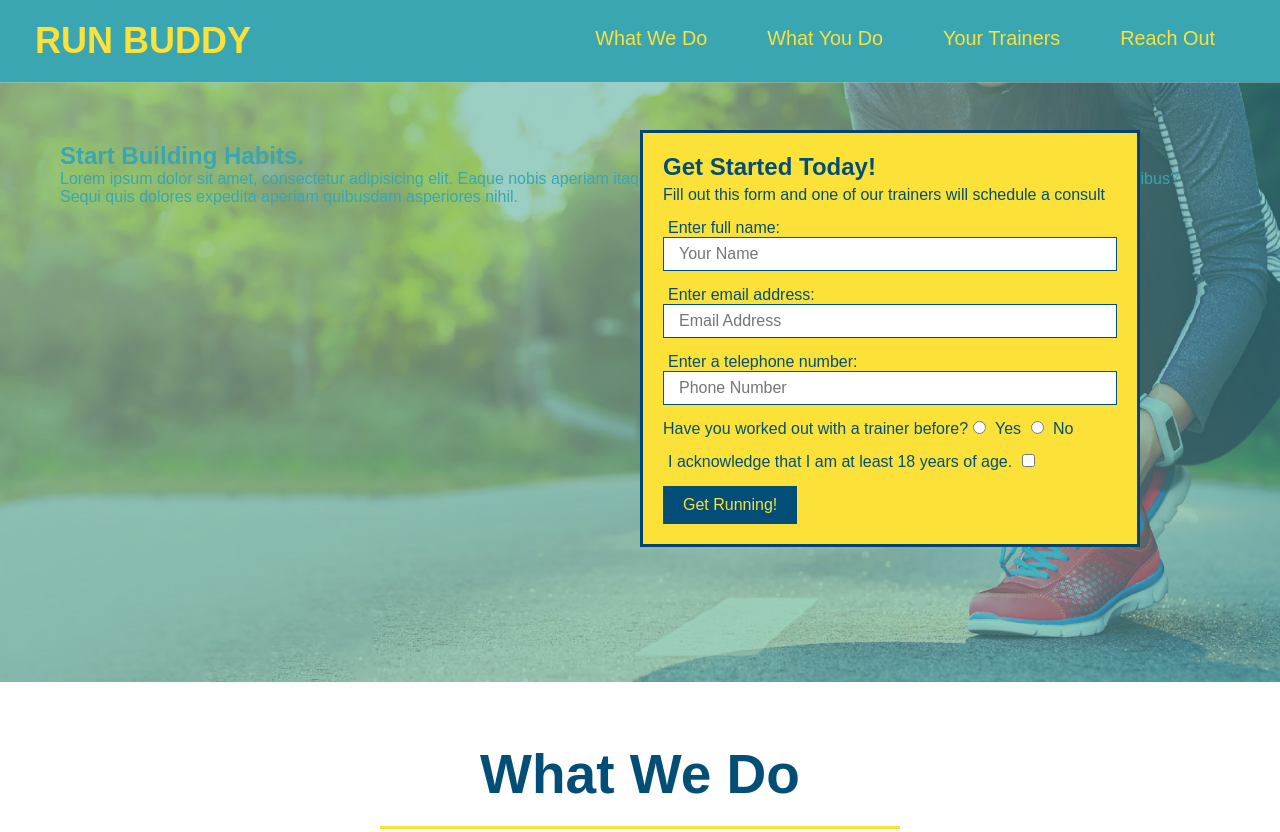
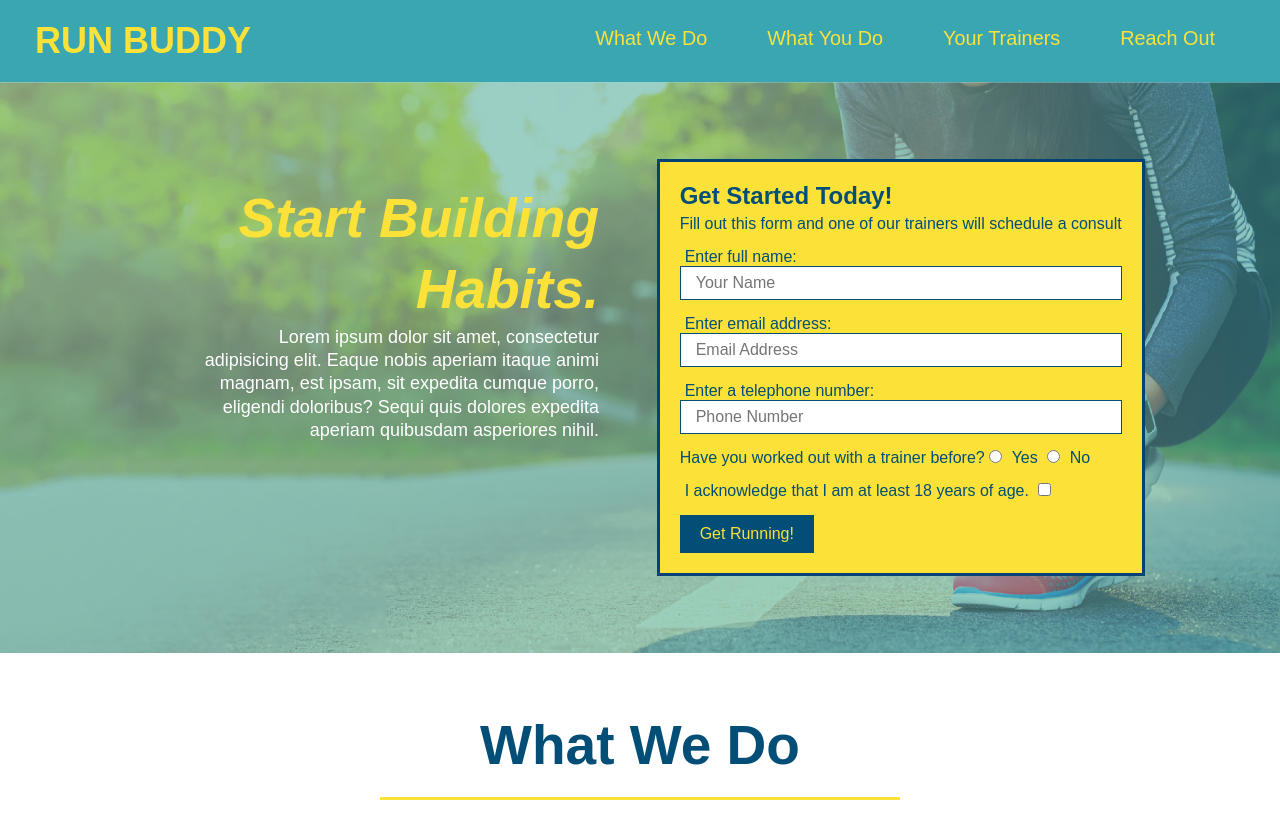
Before and after one commit to mcnairjm/run-buddy, a plain HTML site: page index.html in a window 1280 px wide. Shown: the top 832 px of the page. Drawn offline with Linux system fonts and the light colour scheme.

Commit message:
add flexbox to hero

```diff
--- a/assets/css/style.css
+++ b/assets/css/style.css
@@ -49,17 +49,18 @@ footer {
     background: #fce138;
     width: 100%;
     padding: 40px 35px;
+    display: flex;
+    justify-content: space-between;
+    flex-wrap: wrap;
 }
 
 footer h2 {
-    display: inline;
     color: #024e76;
     font-size: 30px;
     margin: 0;
 }
 
 footer div {
-    float: right;
     line-height: 1.5;
     text-align: right;
 }
@@ -75,24 +76,40 @@ section {
 /* Hero Style Start */
 .hero {
     background-image: url("../images/hero-bg.jpg");
-    height: 600px;
     background-size: cover;
     background-position: center;
-    position: relative;
+    display: flex;
+    justify-content: center;
+    flex-wrap: wrap;
 }
 /* Hero Style End */
+
+/* Call to Action Style */
+.hero-cta {
+    width: 35%;
+    text-align: right;
+    margin: 3.5%;
+    color: #fff;
+    font-size: 18px;
+    line-height: 1.3;
+}
+
+.hero-cta h2 {
+    font-style: italic;
+    font-size: 55px;
+    color: #fce138;
+}
+
+/* End Call to Action Style */
 
 /* Hero Form Start */
 .hero-form {
     background-color: #fce138;
     padding: 20px;
-    width: 500px;
     color: #024e76;
     border: solid 3px #024376;
-    position: absolute;
-    bottom: 120px;
-    right: 140px;
-    margin: 5px 0 15px 0;
+    margin: 3.5%;
+    width: 100%;
 }
 
 .hero-form h3 {
```
